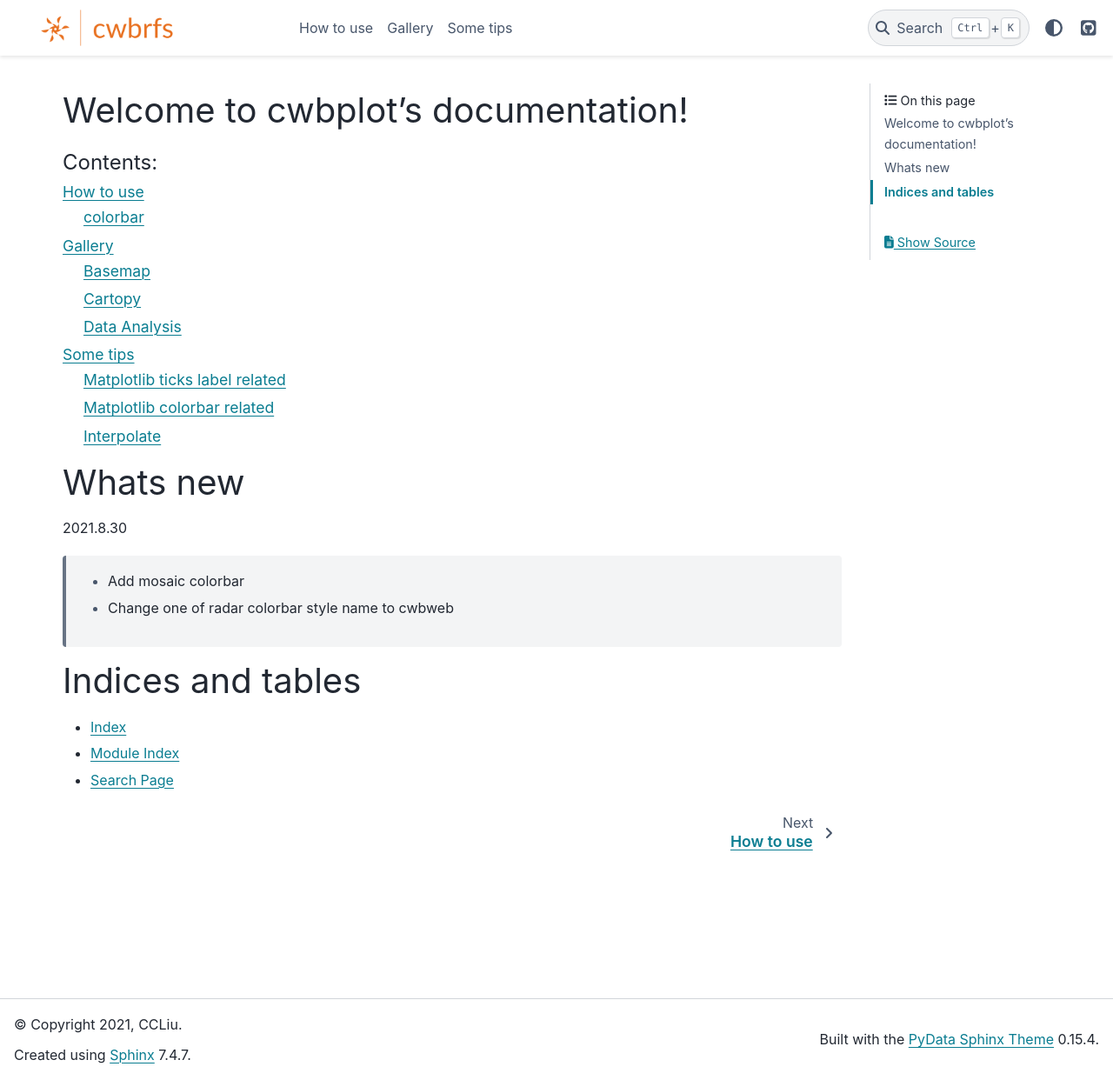
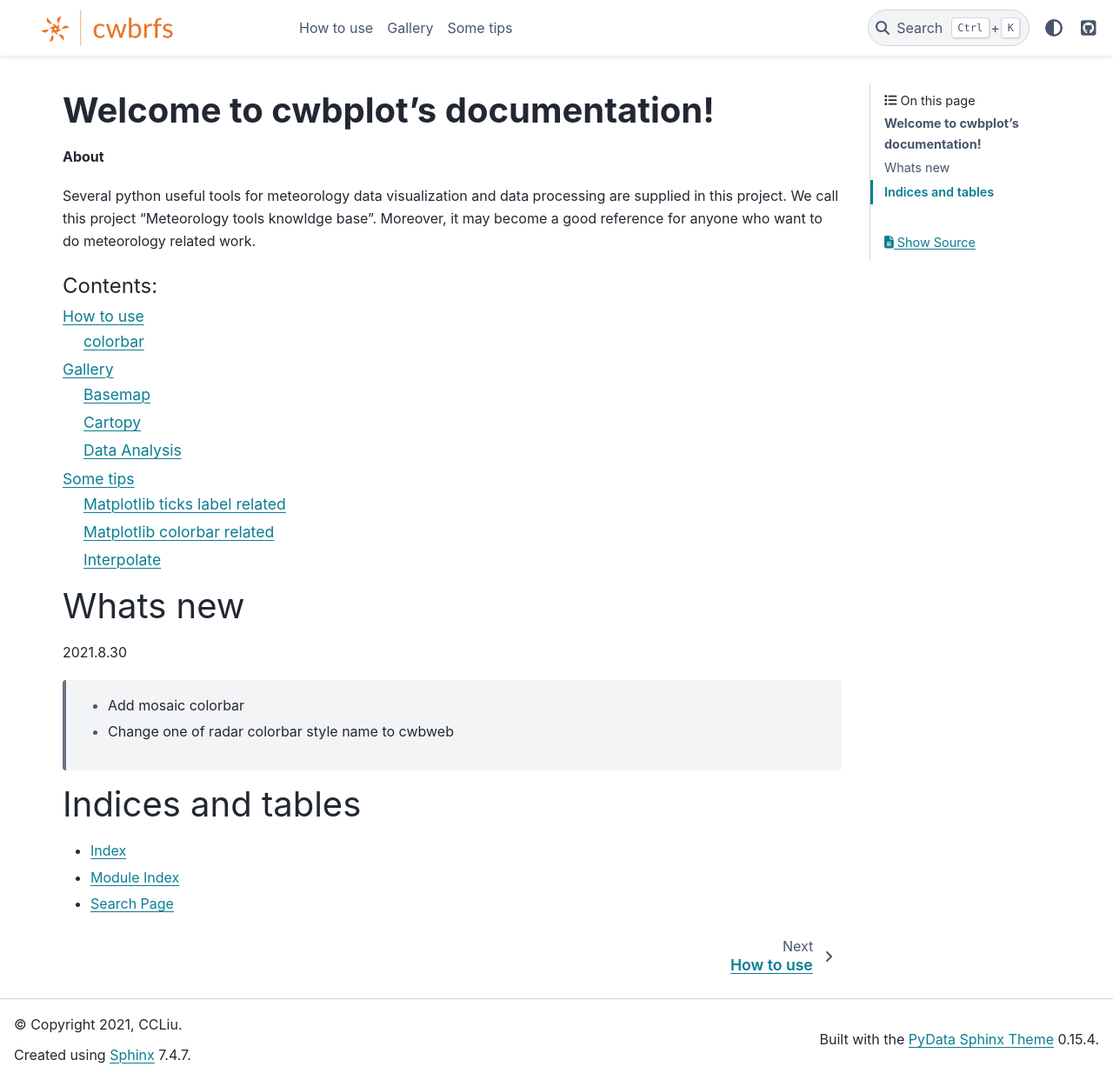
Before and after one commit to Liu-CWB/cwbplot, a Sphinx documentation site: the page built from docs/source/index.rst, in a window 1280 px wide and 1242 px high. Shown: the whole window at 87% size. Built offline with Sphinx 7.4.7 and the PyData theme 0.15.4, drawn with Linux system fonts in a browser that asks for light colours.

Commit message:
update index.rst

```diff
--- a/docs/source/index.rst
+++ b/docs/source/index.rst
@@ -3,8 +3,13 @@
    You can adapt this file completely to your liking, but it should at least
    contain the root `toctree` directive.
 
-Welcome to cwbplot's documentation!
+**Welcome to cwbplot's documentation!**
 ===================================
+**About**
+
+Several python useful tools for meteorology data visualization and data processing are supplied in this project.
+We call this project "Meteorology tools knowldge base".
+Moreover, it may become a good reference for anyone who want to do meteorology related work.
 
 .. toctree::
    :maxdepth: 2
```
